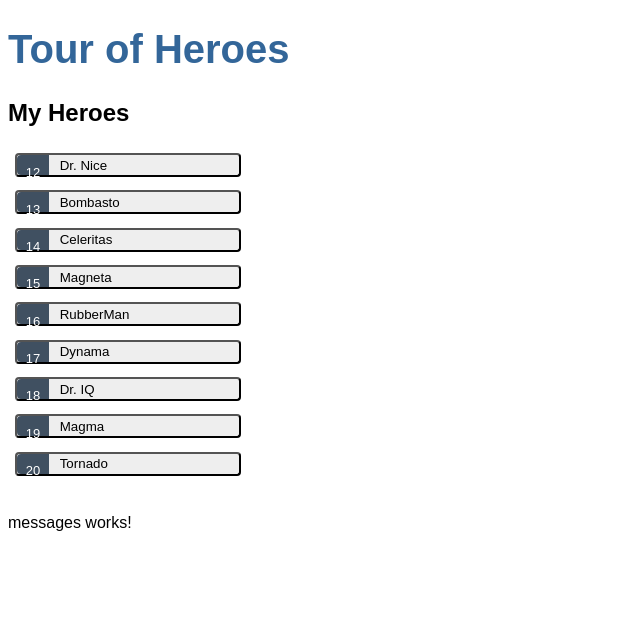
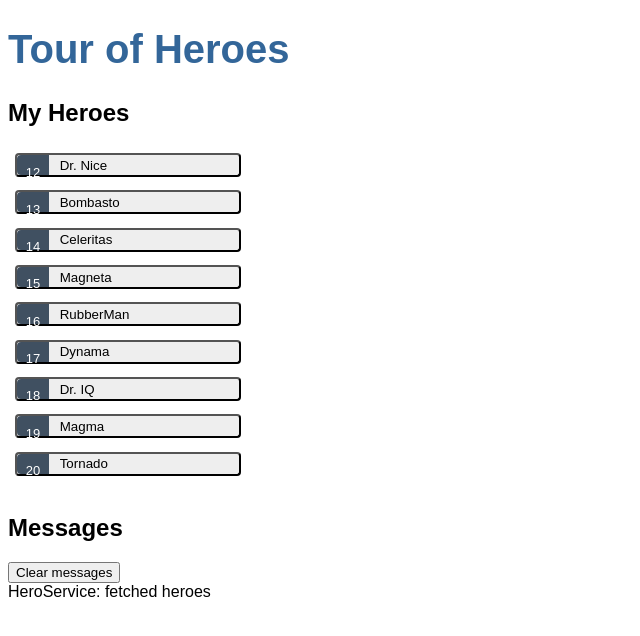
Before and after one commit to bettitaksas/angular-tour-of-heroes, an Angular app: page / in a window 1280 px wide. Shown: the top 636 px of the page, without its empty margins (0-640 px from the left). Built offline with nearby package versions, Linux system fonts and the light colour scheme.

Commit message:
display the message from HeroService

```diff
--- a/src/app/hero.service.ts
+++ b/src/app/hero.service.ts
@@ -11,6 +11,7 @@
 
   getHeroes(): Observable<Hero[]> {
     const heroes = of(HEROES);
+    this.messageService.add('HeroService: fetched heroes');
     return heroes;
   }
 
--- a/src/app/messages/messages.component.html
+++ b/src/app/messages/messages.component.html
@@ -1 +1,8 @@
-<p>messages works!</p>
+<div *ngIf="messageService.messages.length">
+
+  <h2>Messages</h2>
+  <button type="button" class="clear"
+          (click)="messageService.clear()">Clear messages</button>
+  <div *ngFor='let message of messageService.messages'> {{message}} </div>
+
+</div>
--- a/src/app/messages/messages.component.ts
+++ b/src/app/messages/messages.component.ts
@@ -1,4 +1,5 @@
-import { Component } from '@angular/core';
+import {Component} from '@angular/core';
+import {MessageService} from '../message.service';
 
 @Component({
   selector: 'app-messages',
@@ -6,5 +7,6 @@
   styleUrls: ['./messages.component.css']
 })
 export class MessagesComponent {
-
+  constructor(public messageService: MessageService) {
+  }
 }
```
